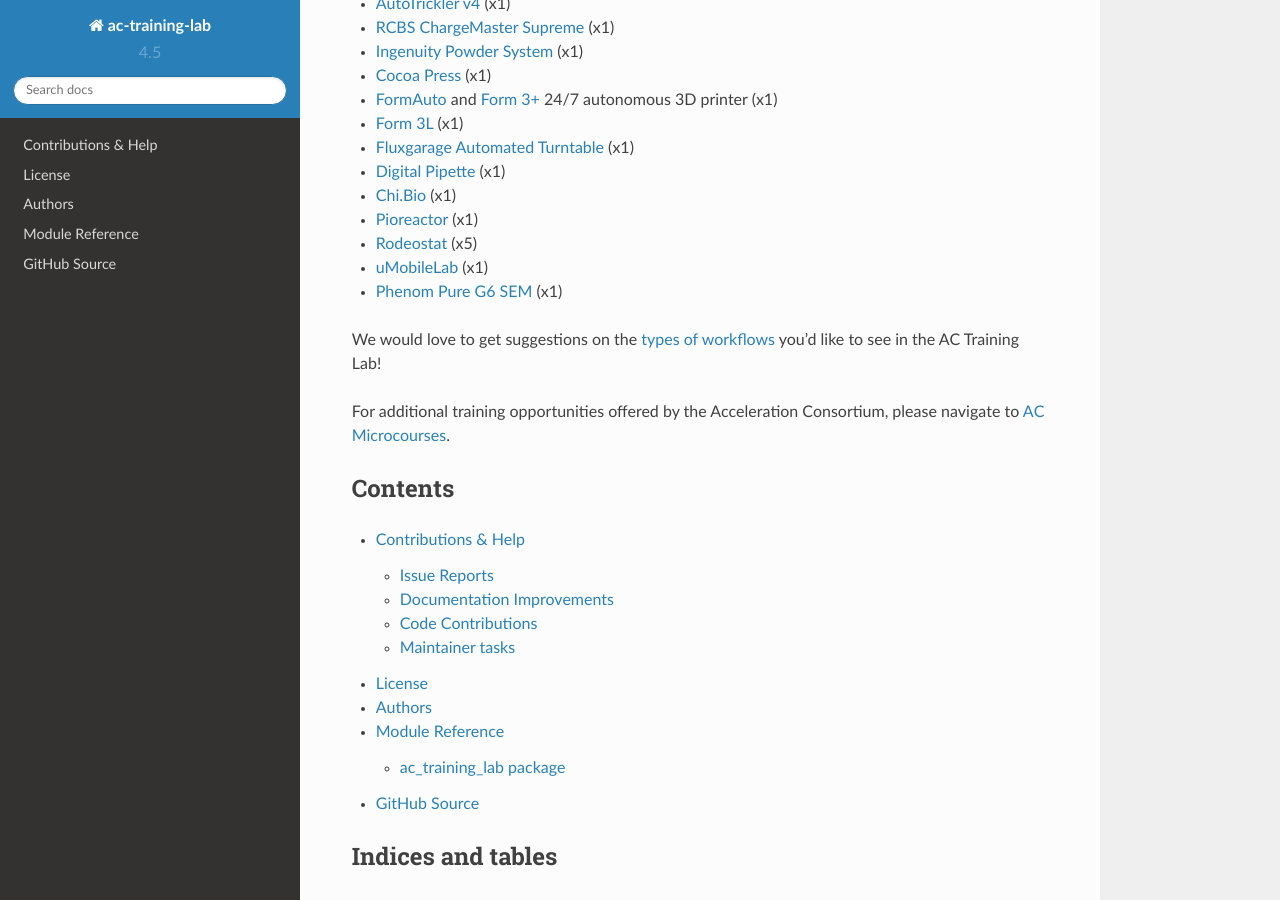
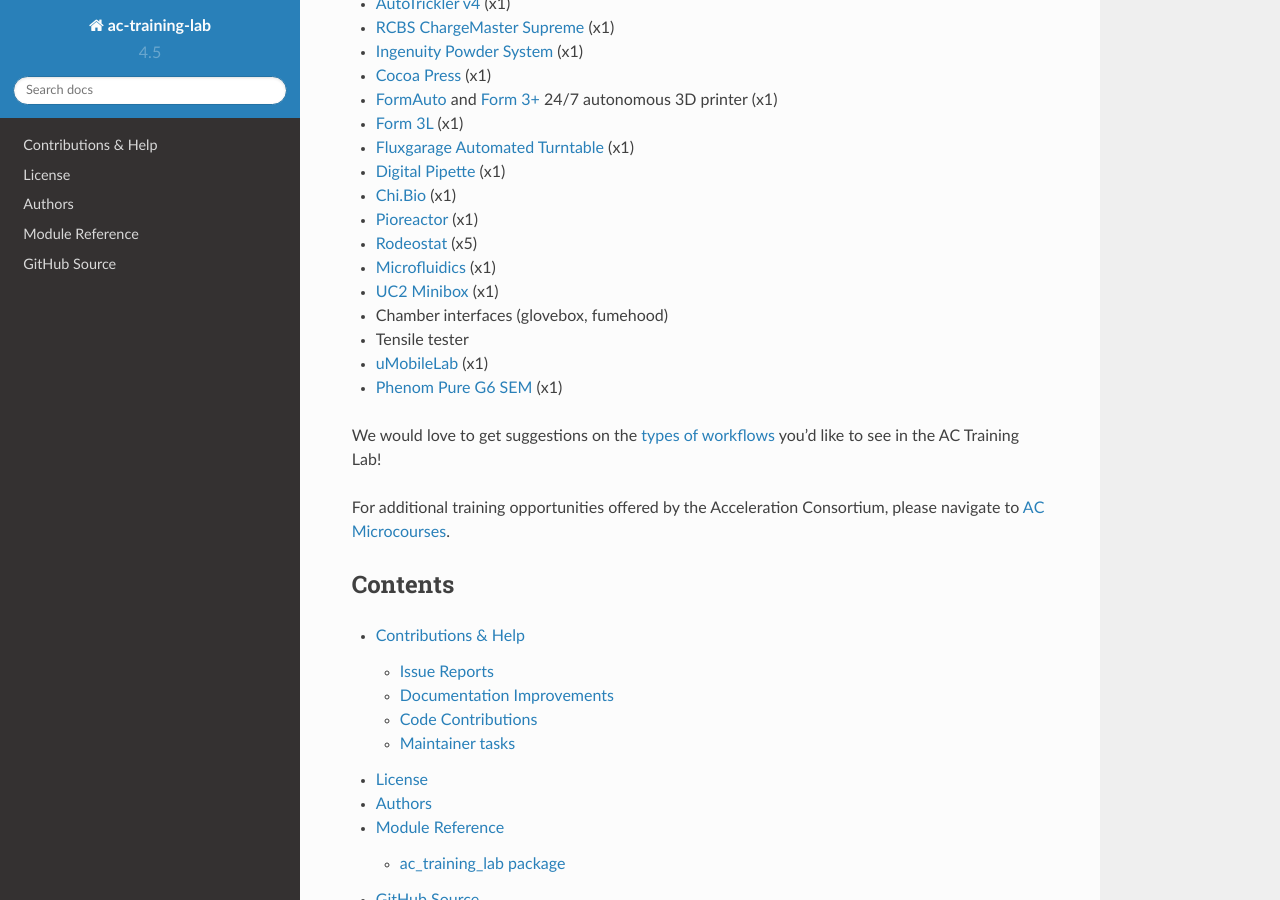
Before and after one commit to AccelerationConsortium/ac-dev-lab, a Sphinx documentation site: the page built from docs/index.md, in a window 1280 px wide and 900 px high, scrolled down 1317 px. Built offline with Sphinx 7.4.7 and the Read the Docs theme 2.0.0, drawn with Linux system fonts in a browser that asks for light colours.

Commit message:
other projects

```diff
--- a/docs/index.md
+++ b/docs/index.md
@@ -55,6 +55,10 @@
 - [Chi.Bio](https://chi.bio/) (x1)
 - [Pioreactor](https://pioreactor.com/en-ca/products/pioreactor-20ml?variant=46559156469816) (x1)
 - [Rodeostat](https://iorodeo.com/products/rodeostat) (x5)
+- [Microfluidics](https://www.labmaker.org/collections/biotechnology/products/pressure-regulator-senyo-lab) (x1)
+- [UC2 Minibox](https://www.labmaker.org/collections/uc2-miniscope/products/uc2-minibox) (x1)
+- Chamber interfaces (glovebox, fumehood)
+- Tensile tester
 - [uMobileLab](https://unitedrobotics.group/en/robots/umobilelab) (x1)
 - [Phenom Pure G6 SEM](https://www.thermofisher.com/ca/en/home/electron-microscopy/products/desktop-scanning-electron-microscopes/phenom-pure.html) (x1)
 
```
